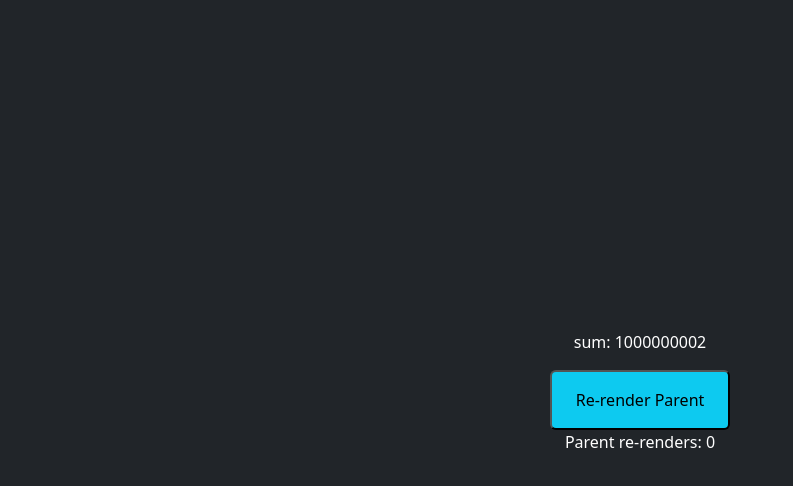
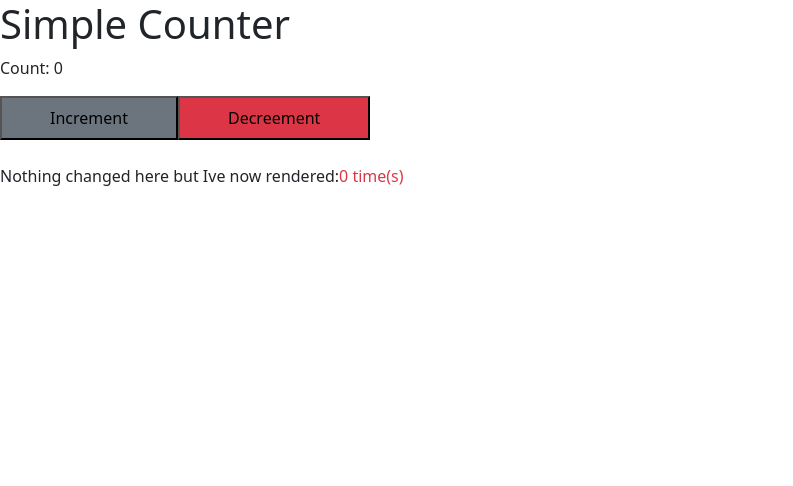
Before and after one commit to ashish23072002/Learnning-reacts-with-mini-projects, a React (Create React App) app: page / in a window 1280 px wide. Shown: the top 486 px of the page, without its empty margins (0-793 px from the left). Built offline with nearby package versions, Linux system fonts and the light colour scheme.

Commit message:
useCallback Hook in React

```diff
--- a/src/App.js
+++ b/src/App.js
@@ -5,6 +5,7 @@ import { BioProvider } from "./components/hooks/ContexAPICustomeHook";
 import { TheamProvider } from "./components/hooks/ContexAPICustomeHook/DarkLite";
 import { ReactMemo } from "./components/hooks/Memo/ReactMemo";
 import MemoParentComponent from "./components/hooks/Memo/UseMemo";
+import { UseCallback } from "./components/hooks/Memo/UseCallback";
 // import { Home } from './components/hooks/ContexAPICustomeHook/Home';
 // import { About } from './components/hooks/ContexAPICustomeHook/About';
 // import { Pracform } from './components/PracticeForm';
@@ -59,7 +60,8 @@ function App() {
     <About/> */}
           {/* <ReducerComp /> */}
         {/* <ReactMemo/> */}
-        <MemoParentComponent/>
+        {/* <MemoParentComponent/> */}
+        <UseCallback/>
         </div>
         {/* <DarkLight/> */}
       </TheamProvider>
--- /dev/null
+++ b/src/components/hooks/Memo/UseCallback.jsx
@@ -0,0 +1,52 @@
+import { memo, useCallback, useState } from "react";
+import { Counts } from "./MemoCount";
+
+const Button = memo(({ onClick, children }) => {
+  console.log(`Rendering button: ${children}`);
+
+  return (
+    <button
+      className={`text-black mb-4 py-2 px-5 ${
+        children === "Increment" ? "bg-secondary" : "bg-danger"
+      }`}
+      onClick={onClick}
+    >
+      {children}
+    </button>
+  );
+});
+
+export const UseCallback = () => {
+  // Declare a state variable 'count' and its setter 'setCount', initialized to 0
+  const [count, setCount] = useState(0);
+
+  //   const incre = () => {
+  //     console.log("increment inside")
+  //     setCount((prevCount) => prevCount + 1);
+  //   };
+
+  //   const decre = () => {
+  //     setCount((prevCount) => prevCount - 1);
+  //   };
+
+  const incre = useCallback(() => {
+    console.log("increment inside");
+    setCount((prevCount) => prevCount + 1);
+  }, []);
+
+  const decre = useCallback(() => {
+    console.log("decrement inside");
+    setCount((prevCount) => prevCount - 1);
+  }, []);
+
+  return (
+    <div className="App">
+      <h1>Simple Counter</h1>
+      <p>Count: {count}</p>
+      <Button onClick={incre}>Increment</Button>
+      <Button onClick={decre}>Decreement</Button>
+
+      <Counts />
+    </div>
+  );
+};
```
